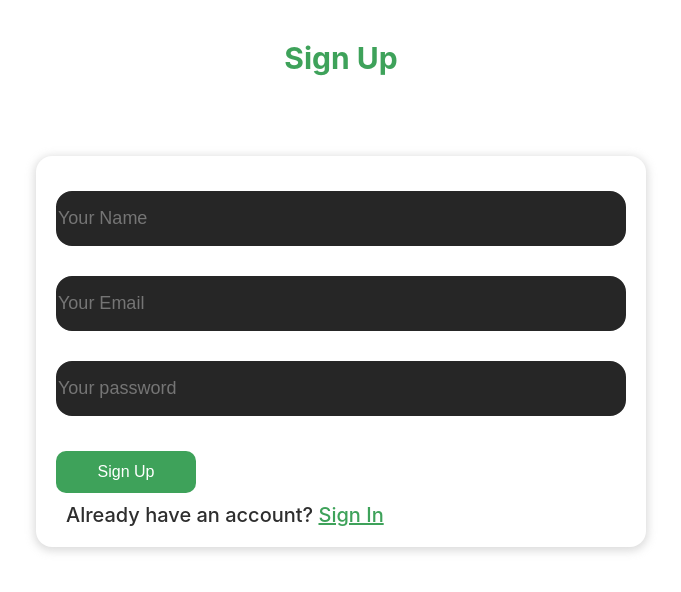
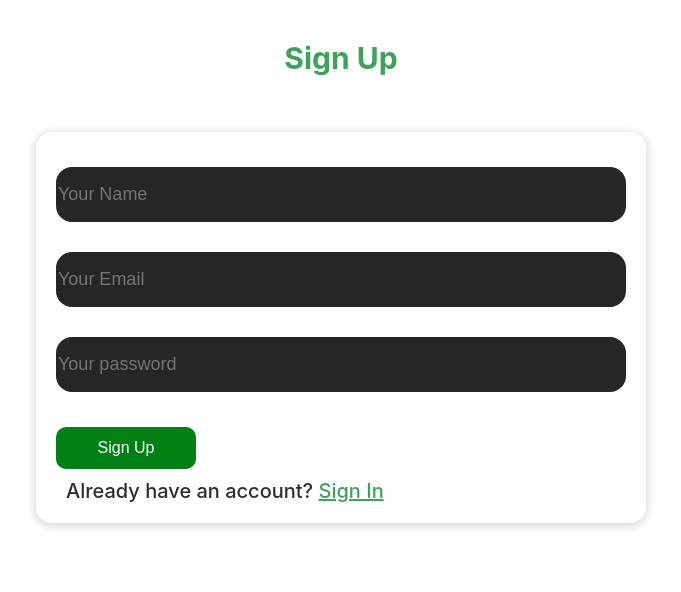
Before and after one commit to skillhataccelerator9team9/skillSwap, a React (Create React App) app in the folder client/skillswap-ui/: page /loginPage in a window 1280 px wide. Shown: the top 592 px of the page, without its empty margins (299-980 px from the left). Built offline with nearby package versions, Linux system fonts and the light colour scheme; no server answers; the HTML template or start-up script is replaced by a standard one.

Commit message:
search bar set up

```diff
--- a/client/skillswap-ui/src/components/Login.jsx
+++ b/client/skillswap-ui/src/components/Login.jsx
@@ -63,8 +63,8 @@ const Login = () => {
 
         console.log({ apiBaseUrl });
 
-        const res = await axios.post(`${apiBaseUrl}/auth/login`, body, config);
-        console.log(res.data);
+        // const res = await axios.post(`${apiBaseUrl}/auth/login`, body, config);
+        // console.log(res.data);
 
         // This will contain the JWT token
         alert("Signin successful!");
@@ -97,8 +97,8 @@ const Login = () => {
 
         console.log({ apiBaseUrl });
 
-        const res = await axios.post(`${apiBaseUrl}/auth/signup`, body, config);
-        console.log(res.data);
+        // const res = await axios.post(`${apiBaseUrl}/auth/signup`, body, config);
+        // console.log(res.data);
 
         // const res = await axios.post("http://localhost:80/api/auth/signup", body, config);
 
--- a/client/skillswap-ui/src/styles/UserPageSearchSkillsStyle.css
+++ b/client/skillswap-ui/src/styles/UserPageSearchSkillsStyle.css
@@ -23,20 +23,6 @@
   flex-direction: column;
   align-items: center;
 }
-
-.container {
-  display: flex;
-  /* Use Flexbox for layout */
-  flex-direction: column;
-  /* Arrange items vertically */
-  align-items: center;
-  /* Center items horizontally */
-  justify-content: flex-start;
-  /* Start from the top */
-  min-height: 100vh;
-  /* Ensure the container takes full height */
-}
-
 
 .search-text h1 {
   color: rgba(1, 45, 7, 1);
--- a/client/skillswap-ui/src/styles/login.css
+++ b/client/skillswap-ui/src/styles/login.css
@@ -78,7 +78,7 @@
   font-size: 18px;
   font-weight: 500;
   transition: 0.5s; */
-  background-color: var(--primaryColor);
+  background-color: rgba(2, 128, 19, 1);
   color: var(--neutral);
   border: none;
   width: 140px;
```
